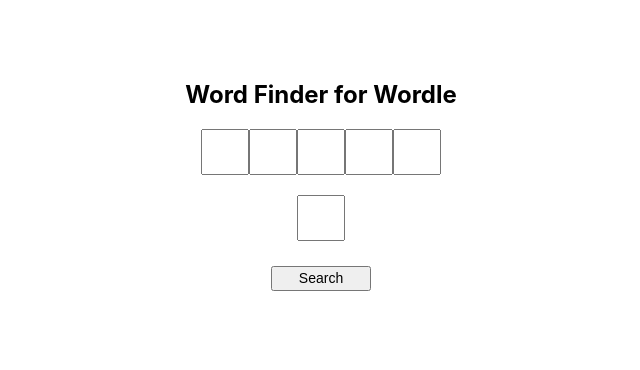
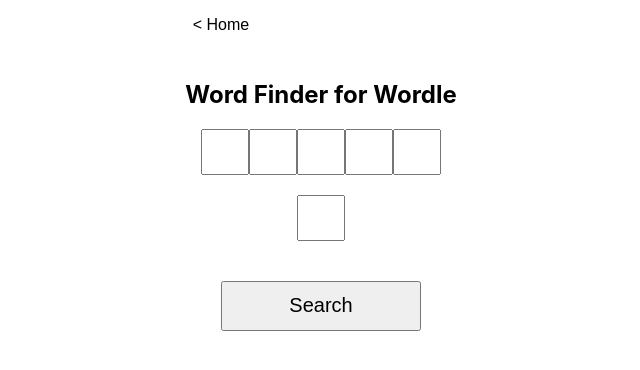
Before and after one commit to joshuajhindley/word-finder, a React (Create React App) app: page / in a window 1280 px wide. Shown: the top 370 px of the page, without its empty margins (319-959 px from the left). Built offline with nearby package versions, Linux system fonts and the light colour scheme.

Commit message:
Add home button

```diff
--- a/package.json
+++ b/package.json
@@ -1,6 +1,6 @@
 {
   "name": "word-finder",
-  "version": "0.6.0",
+  "version": "0.6.1",
   "homepage": "https://joshuajhindley.github.io/word-finder",
   "license": "GPL-3.0-only",
   "dependencies": {
@@ -23,7 +23,7 @@
     "react-dom": "^17.0.2",
     "react-final-form": "^6.5.8",
     "react-redux": "^7.2.6",
-    "react-scripts": "5.0.0",
+    "react-scripts": "^5.0.0",
     "redux": "^4.1.2",
     "typescript": "^4.4.2",
     "web-vitals": "^2.1.0"
--- a/src/App.css
+++ b/src/App.css
@@ -1,6 +1,26 @@
 .App {
   text-align: center;
-  margin-top: 10vh;
+  margin-top: 5vh;
+  margin-top: calc(10vh - 50px);
+}
+
+.header {
+  height: 50px;
+  align-content: center;
+  justify-content: center;
+  display: flex;
+}
+
+.header a {
+  margin-left: -200px;
+}
+
+.header button {
+  background-color: white;
+  border: 0;
+  font-size: 16px;
+  margin-top: 0;
+  width: 100px;
 }
 
 .results {
@@ -19,8 +39,9 @@
 }
 
 button {
-  margin-top: 25px;
-  width: 100px;
-  height: 25px;
-  font-size: 14px;
+  cursor: pointer;
+  font-size: 20px;
+  margin-top: 40px;
+  height: 50px;
+  width: 200px;
 }
--- a/src/App.tsx
+++ b/src/App.tsx
@@ -137,6 +137,12 @@
     const { results, isFresh } = this.props
 
     return (
+      <>
+        <div className='header'>
+          <a href='/'>
+            <button>{'< Home'}</button>
+          </a>
+        </div>
         <div className='App'>
           <div className='search'>
             <Form onSubmit={this.handleSubmit}>
@@ -176,6 +182,7 @@
                   })}
                   <br />
                   <button type='submit'>Search</button>
+                  {/* TODO add reset button */}
                 </form>
               )}
             </Form>
@@ -189,6 +196,7 @@
             ))}
           </div>
         </div>
+      </>
     )
   }
 }
```
Also changed, not shown: 1 other file (tests, documents, lock files or other folders). Lines whose indentation alone changed are shown as unchanged.
